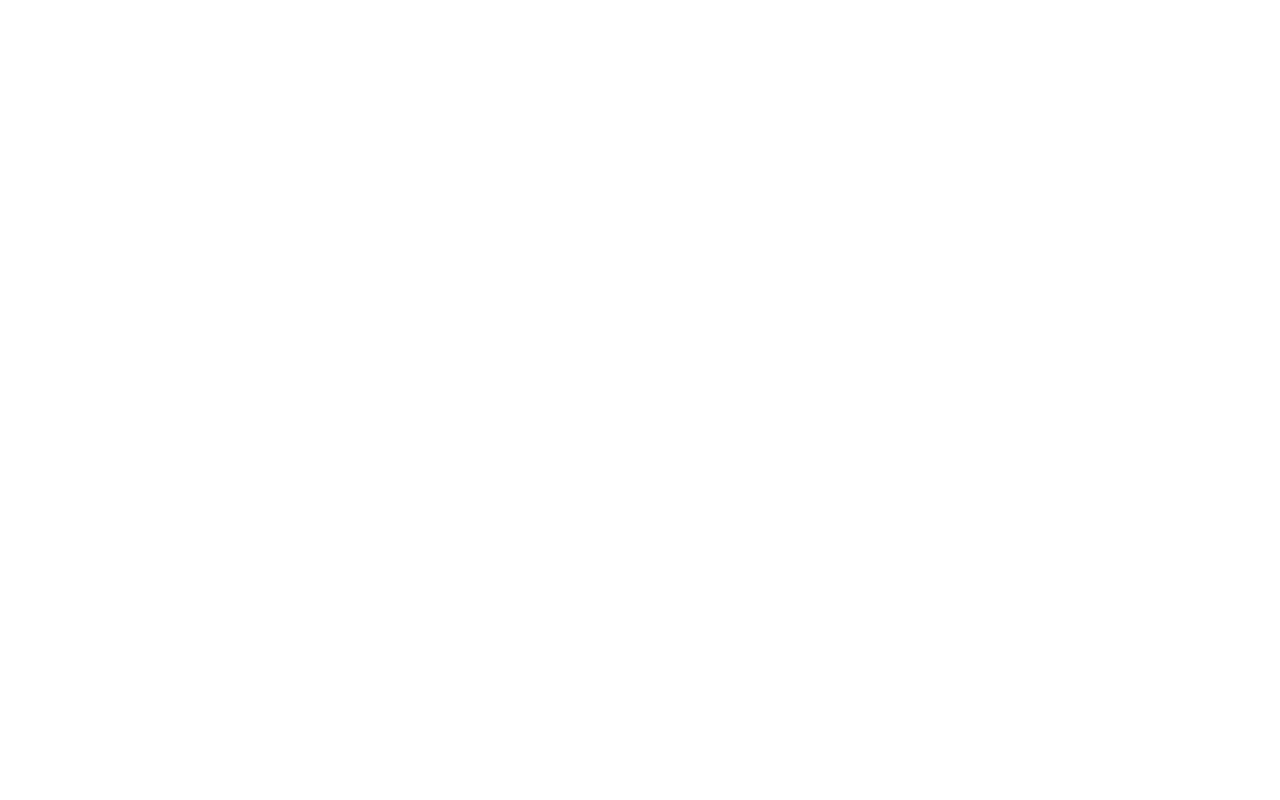
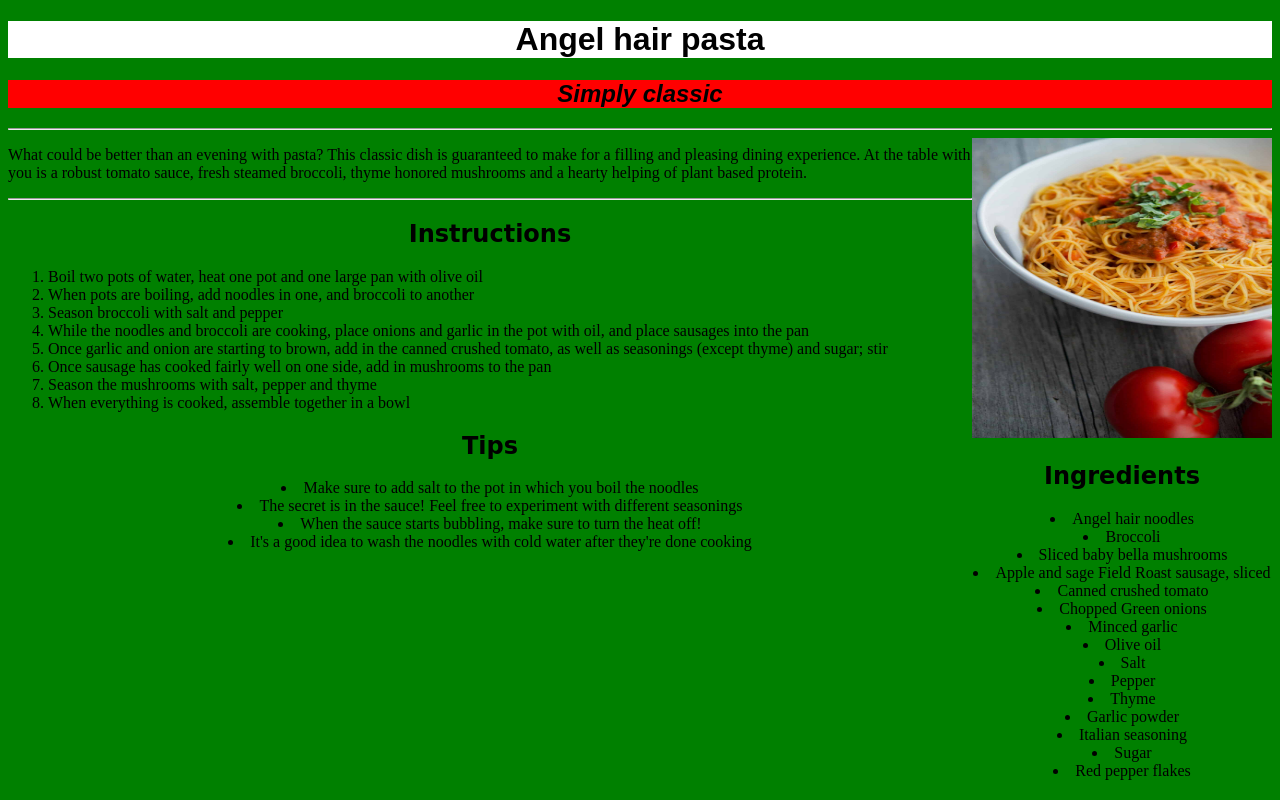
Before and after one commit to lscal/odin-recipes, a plain HTML site: page recipes/angelhair.html in a window 1280 px wide. Drawn offline with Linux system fonts and the light colour scheme.

Commit message:
Create first recipe page, angelhair.html

```diff
--- a/recipes/angelhair.html
+++ b/recipes/angelhair.html
@@ -0,0 +1,59 @@
+<!DOCTYPE html>
+<html lang="en">
+<head>
+    <meta charset="UTF-8">
+    <meta http-equiv="X-UA-Compatible" content="IE=edge">
+    <meta name="viewport" content="width=device-width, initial-scale=1.0">
+    <title>Angel hair pasta</title>
+    <link rel="stylesheet" href="../style.css">
+</head>
+<body style="background-color:green">
+    <h1 class="title" style="background-color:white">Angel hair pasta</h1>
+    <h2 class="title" style="background-color:red" id="tag">Simply classic</h2>
+    <hr>
+    <div class="foodcaption">
+        <img class="food" src="../img/pasta.jpg" alt="pasta" >
+        <h2 id="fancy">Ingredients</h2>
+        <uo>
+            <li>Angel hair noodles</li>
+            <li>Broccoli</li>
+            <li>Sliced baby bella mushrooms</li>
+            <li>Apple and sage Field Roast sausage, sliced</li>
+            <li>Canned crushed tomato</li>
+            <li>Chopped Green onions</li>
+            <li>Minced garlic</li>
+            <li>Olive oil</li>
+            <li>Salt</li>
+            <li>Pepper</li>
+            <li>Thyme</li>
+            <li>Garlic powder</li>
+            <li>Italian seasoning</li>
+            <li>Sugar</li>
+            <li>Red pepper flakes</li>
+        </uo>
+    </div>
+    <p>What could be better than an evening with pasta? This classic dish is guaranteed to make for a filling and pleasing dining
+        experience. At the table with you is a robust tomato sauce, fresh steamed broccoli, thyme honored mushrooms and a hearty
+        helping of plant based protein.
+    </p>
+    <hr>
+    <h2 id="fancy" style="text-align:center">Instructions</h2>
+    <ol>
+        <li>Boil two pots of water, heat one pot and one large pan with olive oil</li>
+        <li>When pots are boiling, add noodles in one, and broccoli to another</li>
+        <li>Season broccoli with salt and pepper</li>
+        <li>While the noodles and broccoli are cooking, place onions and garlic in the pot with oil, and place sausages into the pan</li>
+        <li>Once garlic and onion are starting to brown, add in the canned crushed tomato, as well as seasonings (except thyme) and sugar; stir</li>
+        <li>Once sausage has cooked fairly well on one side, add in mushrooms to the pan</li>
+        <li>Season the mushrooms with salt, pepper and thyme</li>
+        <li>When everything is cooked, assemble together in a bowl</li>
+    </ol>
+    <h2 id="fancy" style="text-align: center;">Tips</h2>
+    <uo style="text-align:center">
+        <li>Make sure to add salt to the pot in which you boil the noodles</li>
+        <li>The secret is in the sauce! Feel free to experiment with different seasonings</li>
+        <li>When the sauce starts bubbling, make sure to turn the heat off!</li>
+        <li>It's a good idea to wash the noodles with cold water after they're done cooking</li>
+    </uo>
+</body>
+</html>
--- a/style.css
+++ b/style.css
@@ -5,3 +5,18 @@
 #tag {
     font-style: italic;
 }
+#fancy {
+    font-family: 'Brush Script MT',cursive;
+}
+.animation {
+    height: 303px;
+    width: 100%;
+}
+.food {
+    height: 300px;
+    width: 300px;
+}
+div.foodcaption {
+    text-align: center;
+    float: right;
+}
```
Also changed, not shown: index.html (+9 -0 lines), img/miya.gif (added), img/pasta.jpg (added).
